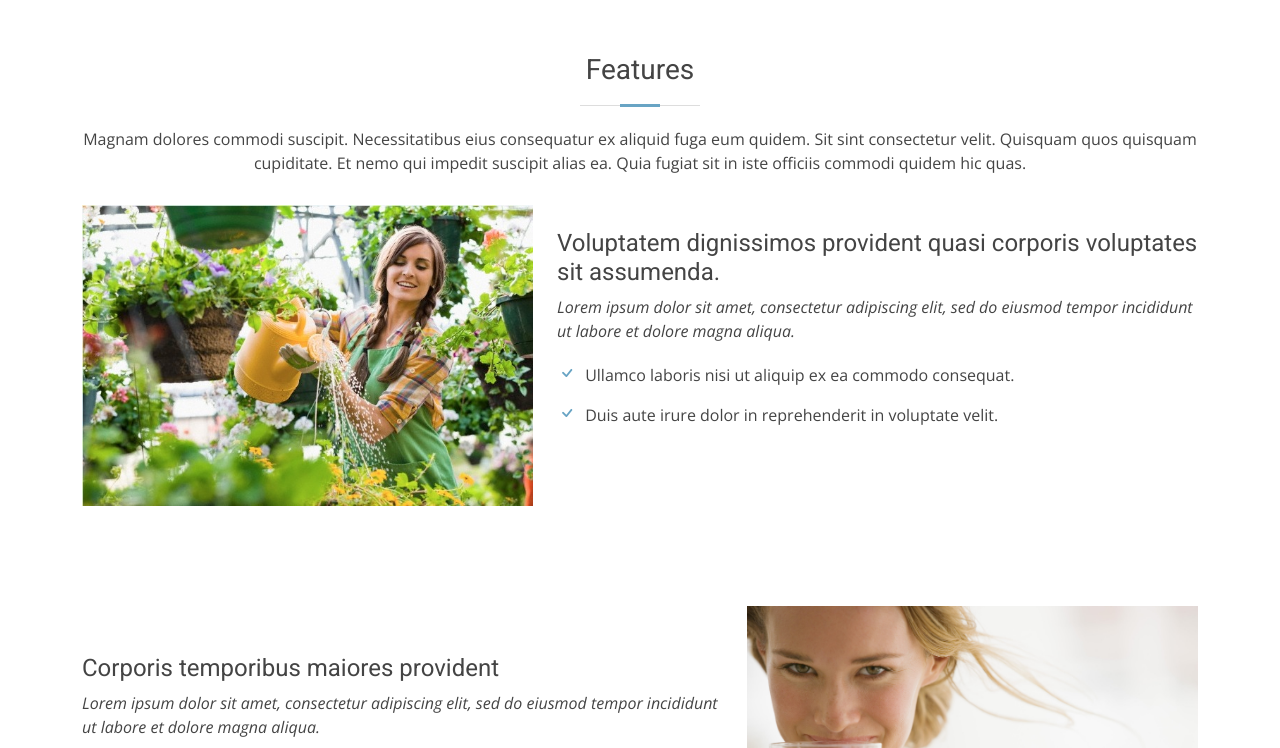
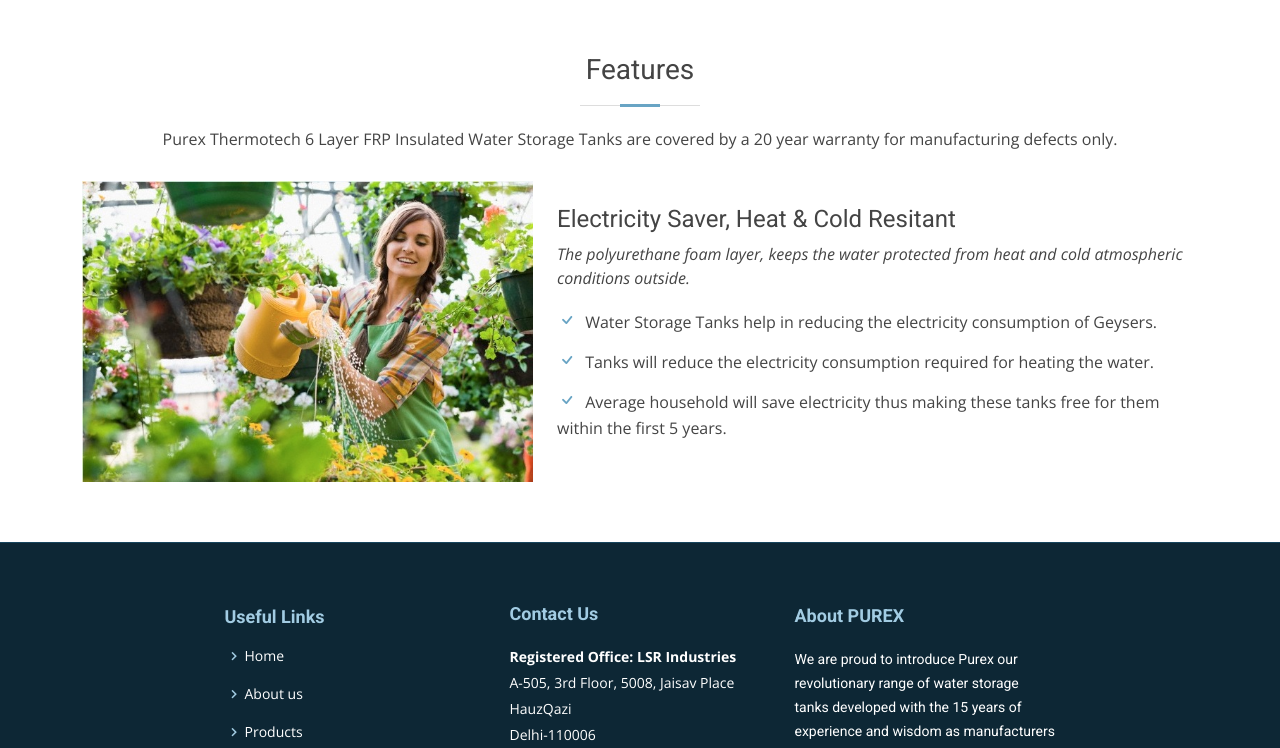
Before and after one commit to Clarion-IT-Solutions/NEW-PUREX, a plain HTML site: page index.html in a window 1280 px wide. Shown: the part 1920-2668 px from the top of the page. Drawn offline with nearby package versions, Linux system fonts and the light colour scheme.

Commit message:
features changes

```diff
--- a/index.html
+++ b/index.html
@@ -180,7 +180,7 @@
 
         <div class="section-title">
           <h2>Features</h2>
-          <p>Magnam dolores commodi suscipit. Necessitatibus eius consequatur ex aliquid fuga eum quidem. Sit sint consectetur velit. Quisquam quos quisquam cupiditate. Et nemo qui impedit suscipit alias ea. Quia fugiat sit in iste officiis commodi quidem hic quas.</p>
+          <p>Purex Thermotech 6 Layer FRP Insulated Water Storage Tanks are covered by a 20 year warranty for manufacturing defects only.</p>
         </div>
 
         <div class="row" data-aos="fade-up">
@@ -188,19 +188,19 @@
             <img src="assets/img/images/water1.jpg" class="img-fluid" alt="">
           </div>
           <div class="col-md-7 pt-4">
-            <h3>Voluptatem dignissimos provident quasi corporis voluptates sit assumenda.</h3>
+            <h3>Electricity Saver, Heat & Cold Resitant</h3>
             <p class="fst-italic">
-              Lorem ipsum dolor sit amet, consectetur adipiscing elit, sed do eiusmod tempor incididunt ut labore et dolore
-              magna aliqua.
+              The polyurethane foam layer, keeps the water protected from heat and cold atmospheric conditions outside.
             </p>
             <ul>
-              <li><i class="bi bi-check"></i> Ullamco laboris nisi ut aliquip ex ea commodo consequat.</li>
-              <li><i class="bi bi-check"></i> Duis aute irure dolor in reprehenderit in voluptate velit.</li>
+              <li><i class="bi bi-check"></i> Water Storage Tanks help in reducing the electricity consumption of Geysers.</li>
+              <li><i class="bi bi-check"></i> Tanks will reduce the electricity consumption required for heating the water.</li>
+              <li><i class="bi bi-check"></i> Average household will save electricity thus making these tanks free for them within the first 5 years.</li>
             </ul>
           </div>
         </div>
 
-        <div class="row" data-aos="fade-up">
+        <!-- <div class="row" data-aos="fade-up">
           <div class="col-md-5 order-1 order-md-2">
             <img src="assets/img/images/Drink-Water.jpg" class="img-fluid" alt="">
           </div>
@@ -231,7 +231,7 @@
               <li><i class="bi bi-check"></i> Facilis ut et voluptatem aperiam. Autem soluta ad fugiat.</li>
             </ul>
           </div>
-        </div>
+        </div> -->
 
         <!-- <div class="row" data-aos="fade-up">
           <div class="col-md-5 order-1 order-md-2">
```
